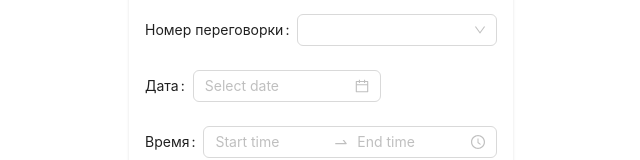
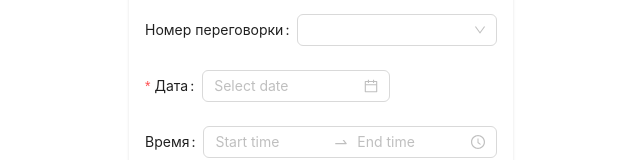
Before and after one commit to PU6ER/vk-test, a React (Create React App) app: page / in a window 1280 px wide. Shown: the part 136-296 px from the top of the page, without its empty margins (319-959 px from the left). Built offline with nearby package versions, Linux system fonts and the light colour scheme.

Commit message:
Add validation

```diff
--- a/src/app/modules/BookingForm/components/BookingDate/bookingDate.jsx
+++ b/src/app/modules/BookingForm/components/BookingDate/bookingDate.jsx
@@ -2,13 +2,18 @@ import React from "react";
 import { Form, DatePicker } from "antd";
 import dayjs from "dayjs";
 
-const BookingDate = ({ onChange, name, type }) => {
+const BookingDate = ({ onChange, name, type, value }) => {
   const handleChange = (value) => {
-    onChange(dayjs(value).format("DD/MM/YYYY"), name);
+    // onChange(dayjs(value).format("DD/MM/YYYY"), name);
+    onChange(value, name);
   };
   return (
-    <Form.Item label="Дата">
-      <DatePicker onChange={handleChange} type={type}  />
+    <Form.Item
+      label="Дата"
+      name={name}
+      rules={[{ required: true, message: "Выберете дату" }]}
+    >
+      <DatePicker onChange={handleChange} type={type} value={value} />
     </Form.Item>
   );
 };
```
